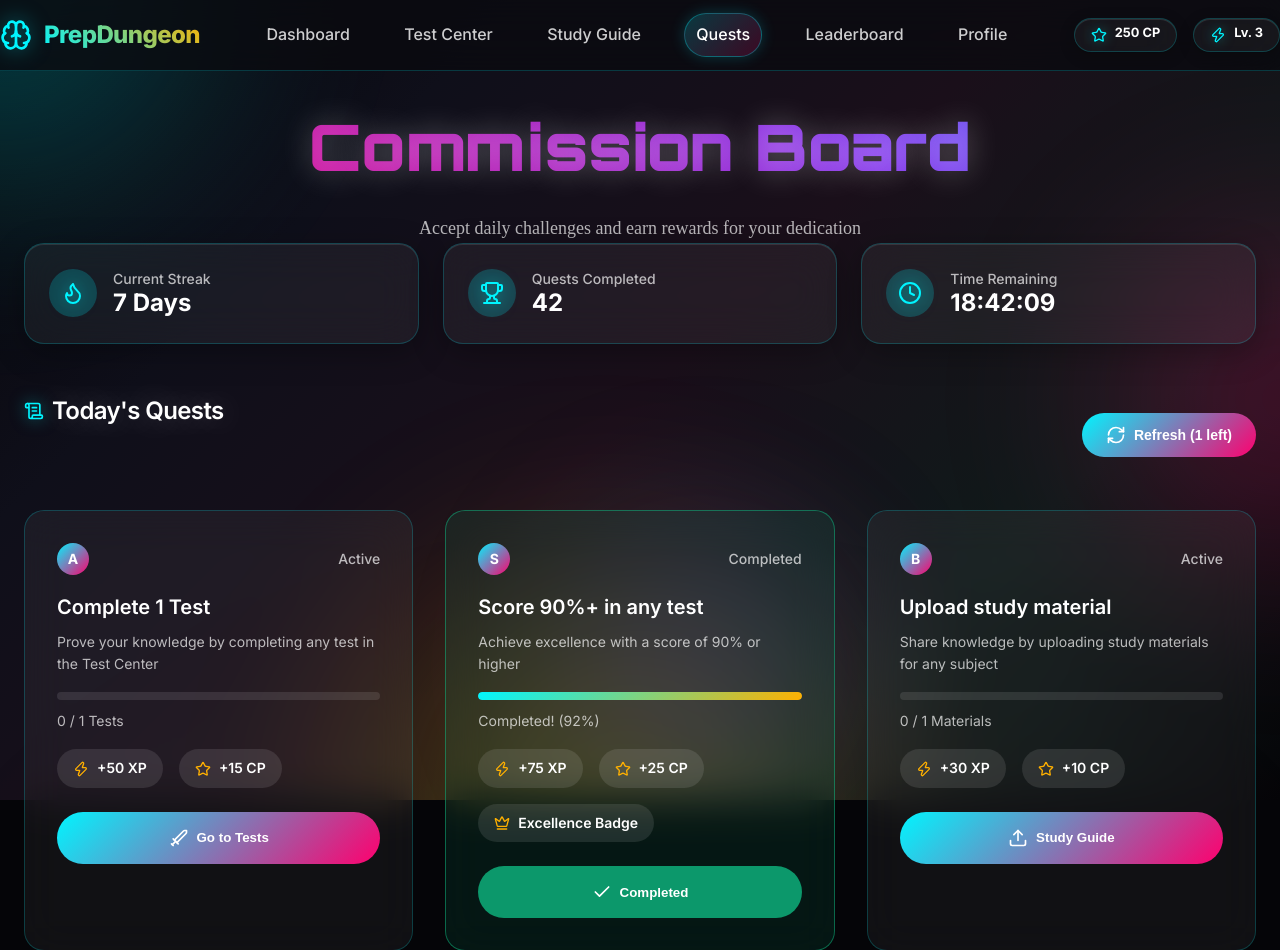
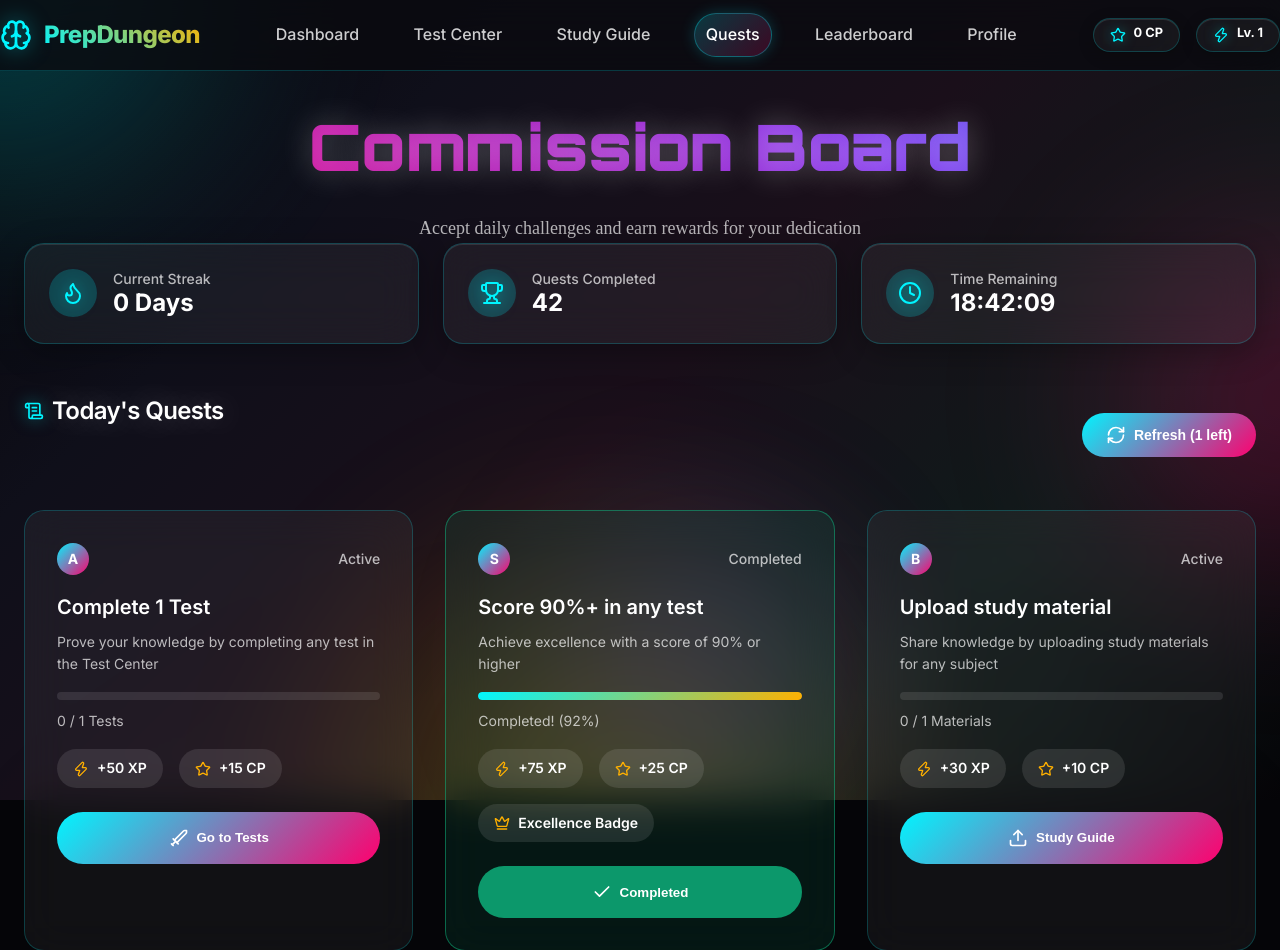
Before and after one commit to amitabh-anandpd/prepdungeonBackend, a Django app: page /daily-quest/ in a window 1280 px wide. Shown: the top 950 px of the page. Run offline with Django 4.2, Linux system fonts and the light colour scheme; the visitor is signed in with stand-in values (Sample User, id 1); some libraries are stand-ins or nearby versions.

Commit message:
daily-quest page updated

```diff
--- a/prepdungeon/templates/daily-quest.html
+++ b/prepdungeon/templates/daily-quest.html
@@ -37,11 +37,11 @@
             <div class="user-stats">
                 <div class="stat-item">
                     <i data-lucide="star" class="stat-icon"></i>
-                    <span class="stat-value">250 CP</span>
+                    <span class="stat-value">{{ user.profile.points }} CP</span>
                 </div>
                 <div class="stat-item">
                     <i data-lucide="zap" class="stat-icon"></i>
-                    <span class="stat-value">Lv. 3</span>
+                    <span class="stat-value">Lv. {{ user.profile.level }}</span>
                 </div>
             </div>
         </div>
@@ -60,7 +60,7 @@
                     </div>
                     <div class="stat-info">
                         <span class="stat-label">Current Streak</span>
-                        <span class="stat-value">7 Days</span>
+                        <span class="stat-value">{{ user.profile.streak }} Days</span>
                     </div>
                 </div>
 
```
